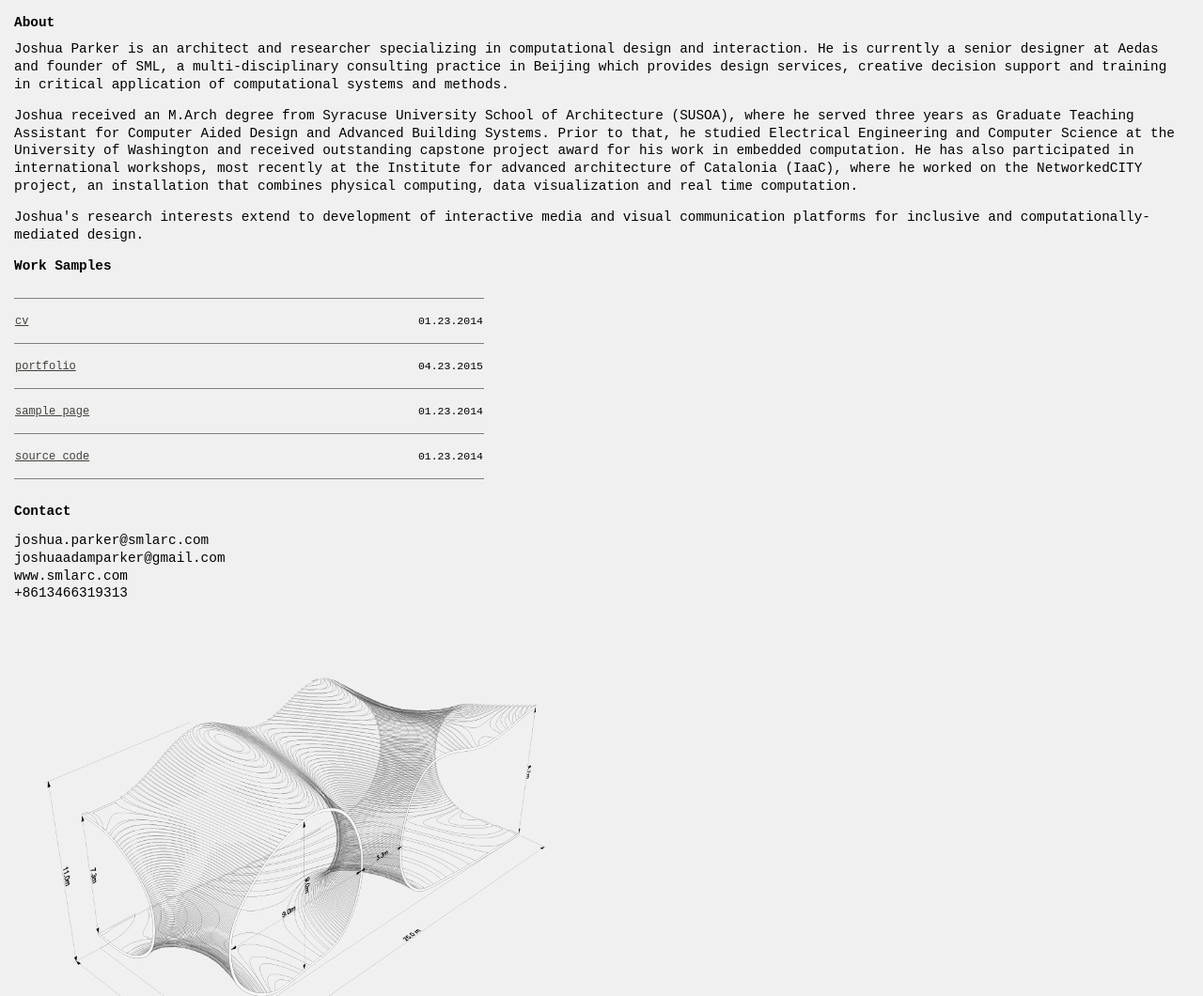
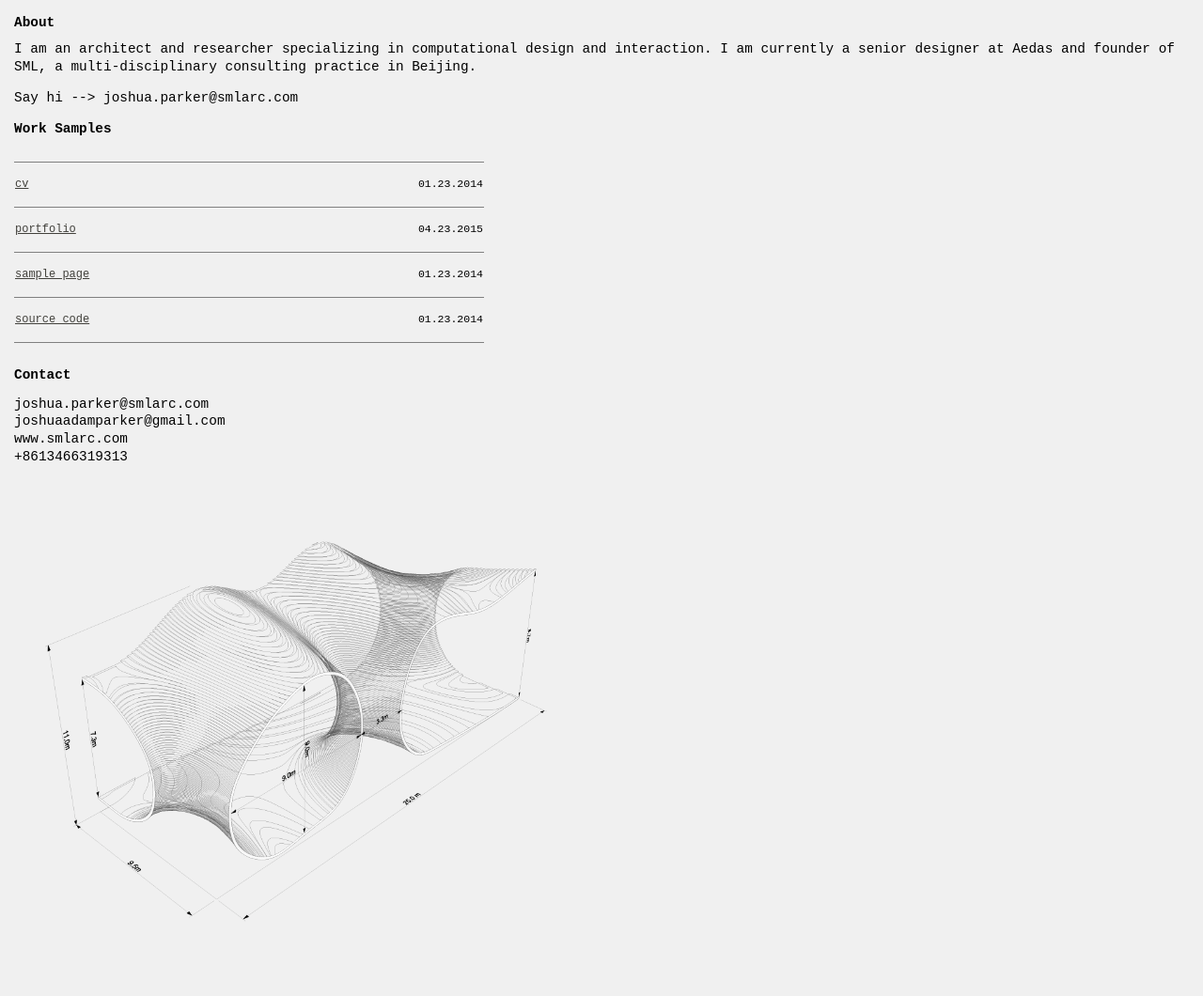
Before and after one commit to parkerjgit/parkerjgit.github.io, a plain HTML site: page index.html in a window 1280 px wide. Shown: the top 1060 px of the page at 94% size. After the commit the page ends 991 px from the top, so only its background shows below. Drawn offline with Linux system fonts and the light colour scheme.

Commit message:
update index.php

```diff
--- a/index.html
+++ b/index.html
@@ -94,9 +94,8 @@ table span, table a{font-size:12px;}
 <div class="container">
   <div class="content">
     <h1>About</h1>
-    <p>Joshua Parker is an architect and researcher specializing in computational design and interaction. He is currently a senior designer at Aedas and founder of SML, a multi-disciplinary consulting practice in Beijing which provides design services, creative decision support and training in critical application of computational systems and methods.</p>
-	<p>Joshua received an M.Arch degree from Syracuse University School of Architecture (SUSOA), where he served three years as Graduate Teaching Assistant for Computer Aided Design and Advanced Building Systems. Prior to that, he studied Electrical Engineering and Computer Science at the University of Washington and received outstanding capstone project award for his work in embedded computation. He has also participated in international workshops, most recently at the Institute for advanced architecture of Catalonia (IaaC), where he worked on the NetworkedCITY project, an installation that combines physical computing, data visualization and real time computation.</p>
-	<p>Joshua's research interests extend to development of interactive media and visual communication platforms for inclusive and computationally-mediated design. </p>
+    <p>I am an architect and researcher specializing in computational design and interaction. I am currently a senior designer at Aedas and founder of SML, a multi-disciplinary consulting practice in Beijing.</p>
+<p>Say hi --> joshua.parker@smlarc.com</p>
 	<h2>Work Samples</h2>
 	<div id="backlinks-index" class="index">
 		<table class='collection-items'>
```
